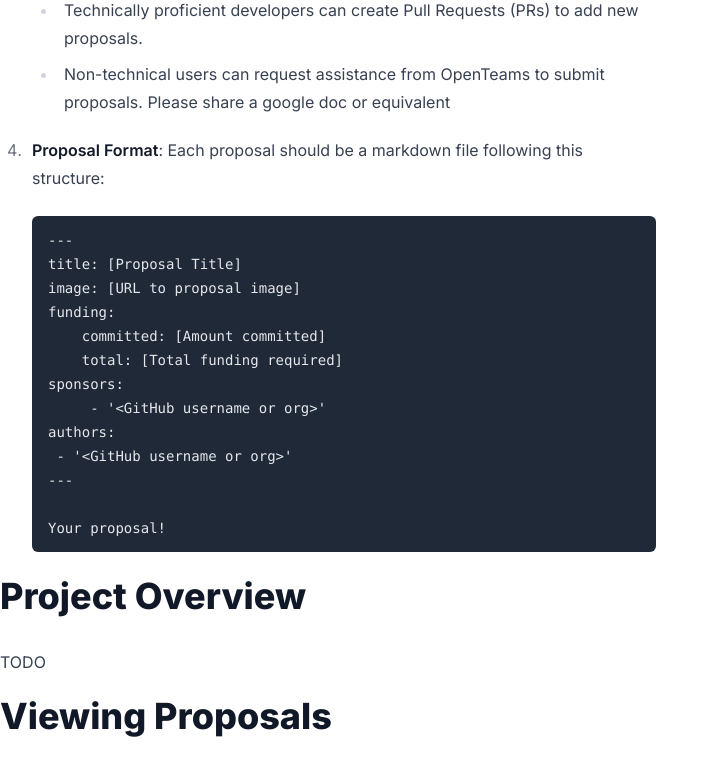
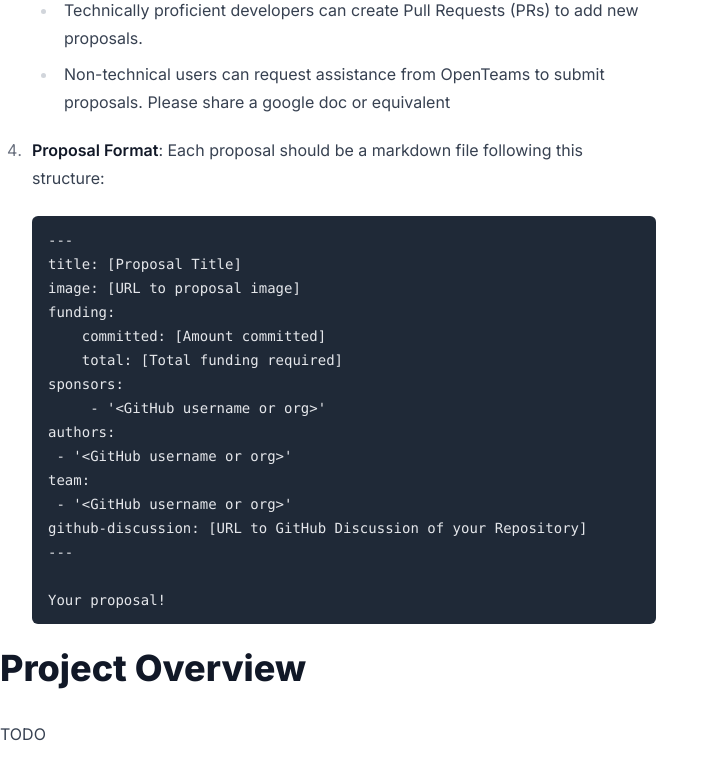
Before and after one commit to openteamsinc/repos, a Next.js app: page /how-it-works in a window 1280 px wide. Shown: the part 544-1315 px from the top of the page, without its empty margins (0-719 px from the left). Built offline with nearby package versions, Linux system fonts and the light colour scheme.

Commit message:
updated how-it-works

```diff
--- a/src/app/how-it-works/page.mdx
+++ b/src/app/how-it-works/page.mdx
@@ -27,6 +27,9 @@ REPOS (Reimbursed Enhancement Proposals for Open Source) is an initiative by Ope
         - '<GitHub username or org>'
    authors:
     - '<GitHub username or org>'
+   team:
+    - '<GitHub username or org>'
+   github-discussion: [URL to GitHub Discussion of your Repository]
    ---
 
    Your proposal!
```
